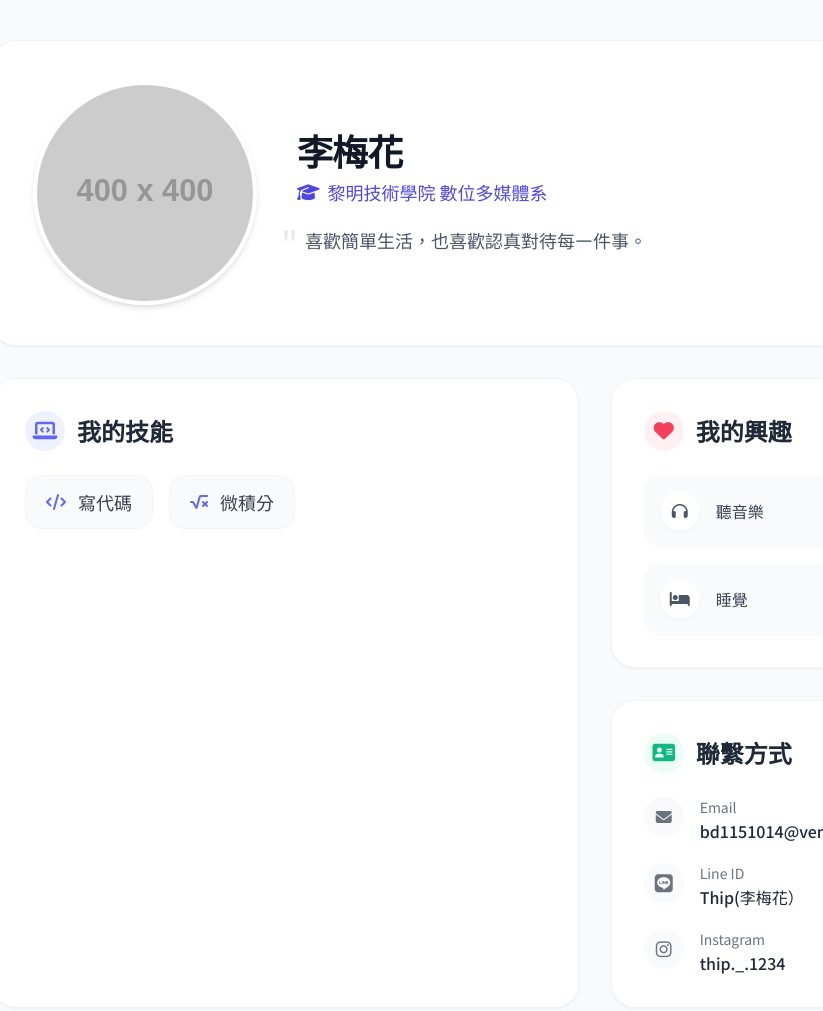
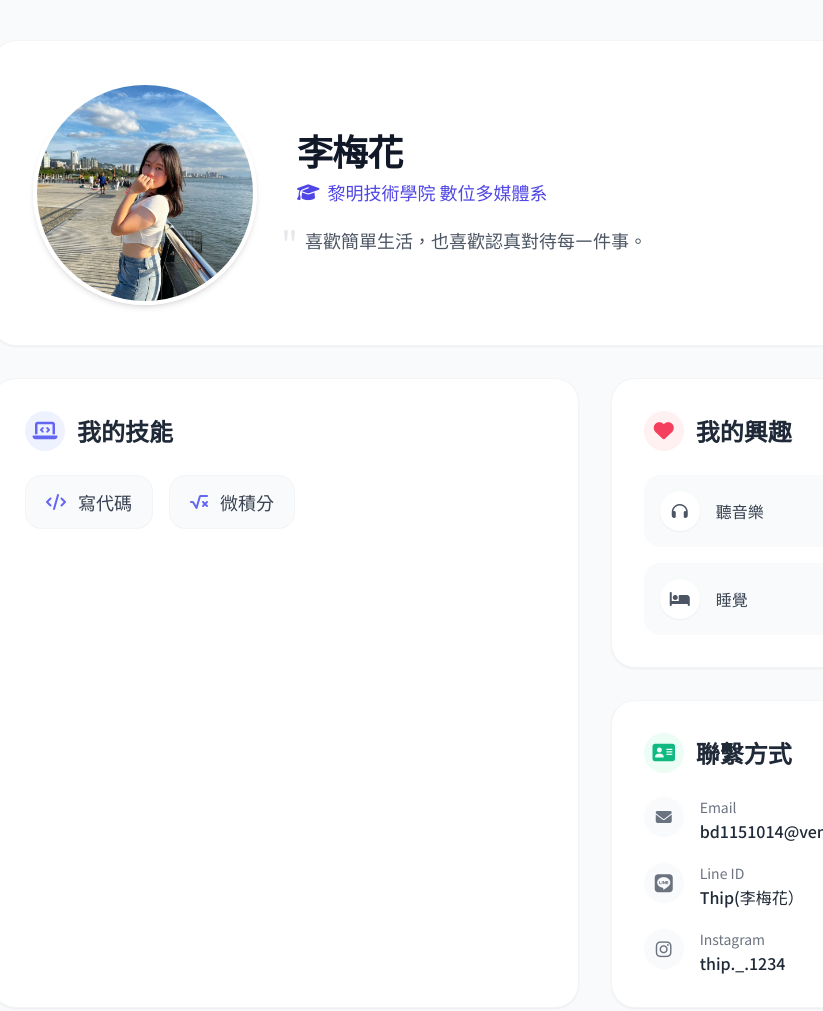
Before and after one commit to bd1151014-prog/bd1151014-11, a plain HTML site: page index.html in a window 1280 px wide. Shown: the top 1011 px of the page, without its empty margins (200-1023 px from the left). Drawn offline with nearby package versions, Linux system fonts and the light colour scheme; placeholder pictures from the web are drawn by us.

Commit message:
Update index.html

```diff
--- a/index.html
+++ b/index.html
@@ -40,7 +40,7 @@
             <!-- 照片區塊 (預留照片位置) -->
             <div class="flex-shrink-0 relative group cursor-pointer">
                 <!-- 這邊使用了一個佔位圖片，您可以將 src 替換為您的真實照片路徑 -->
-                <img src="https://placehold.co/400x400/e2e8f0/475569?text=照片放置處"
+                <img src="999.jpg"
                      alt="李梅花的照片"
                      class="w-48 h-48 md:w-56 md:h-56 rounded-full object-cover shadow-md border-4 border-white transition-transform duration-300 group-hover:scale-105">
                 <div class="absolute inset-0 bg-black bg-opacity-0 group-hover:bg-opacity-20 rounded-full transition-all duration-300 flex items-center justify-center">
```
